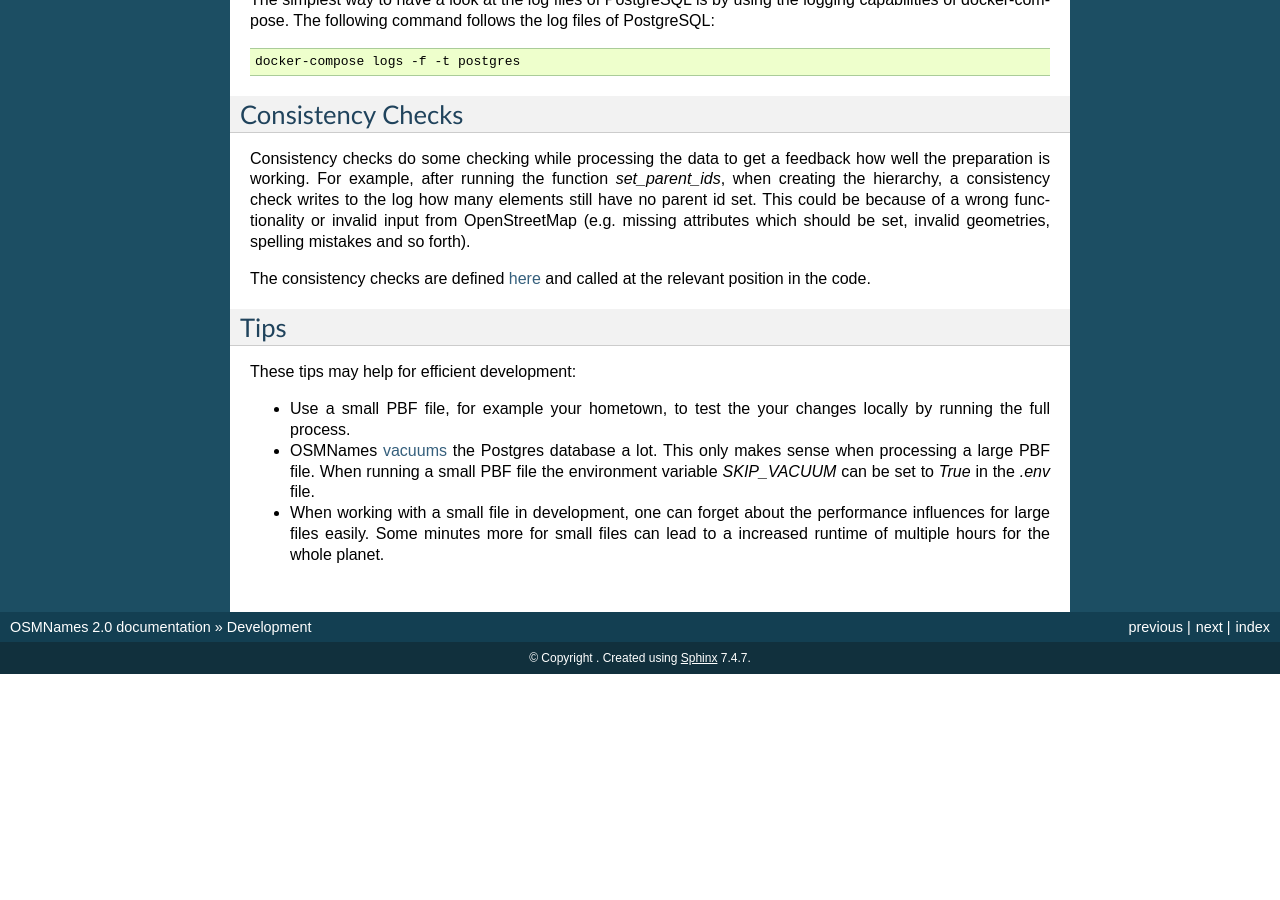
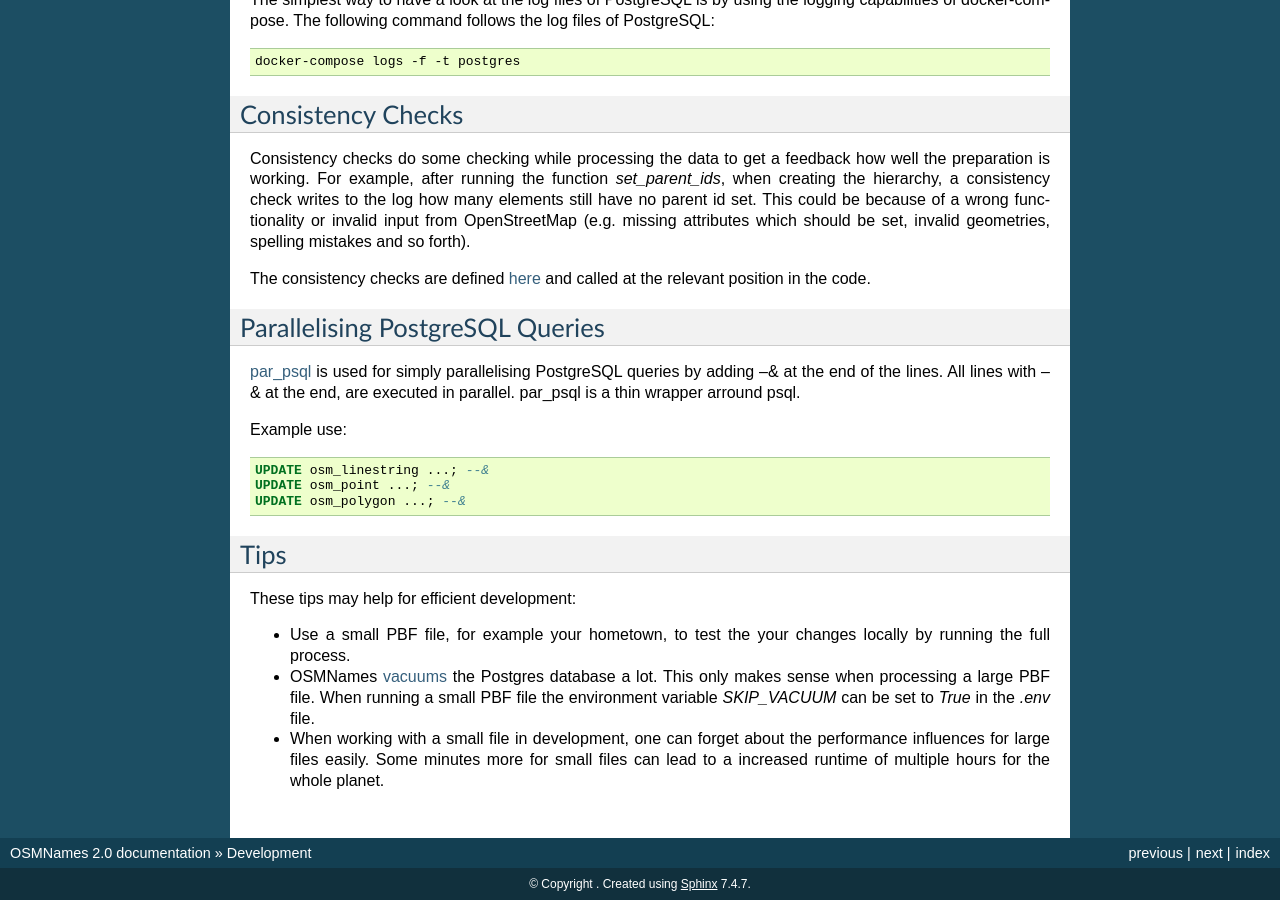
Before and after one commit to OSMNames/OSMNames, a Sphinx documentation site: the page built from docs/development.rst, in a window 1280 px wide and 900 px high, scrolled down 3394 px. Built offline with Sphinx 7.4.7, drawn with Linux system fonts in a browser that asks for light colours; before the commit the page ends 4068 px from its top, so only the background shows below that; some of the changed text lies outside the part shown.

Commit message:
added note about using par_psql in sql files

```diff
--- a/docs/development.rst
+++ b/docs/development.rst
@@ -223,6 +223,23 @@ and called at the relevant position in the code.
 
 
 
+Parallelising PostgreSQL Queries
+********************************
+
+`par_psql <https://github.com/gbb/par_psql/>`_ is used for simply parallelising PostgreSQL queries by adding
+--& at the end of the lines. All lines with --& at the end, are executed in
+parallel. par_psql is a thin wrapper arround psql.
+
+Example use:
+
+.. code-block:: sql
+
+    UPDATE osm_linestring ...; --&
+    UPDATE osm_point ...; --&
+    UPDATE osm_polygon ...; --&
+
+
+
 Tips
 *****
 These tips may help for efficient development:
```
Also changed, not shown: 3 other files.
